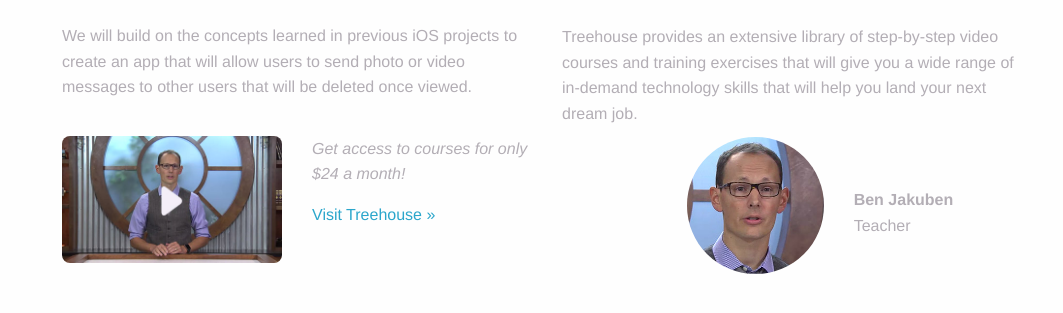
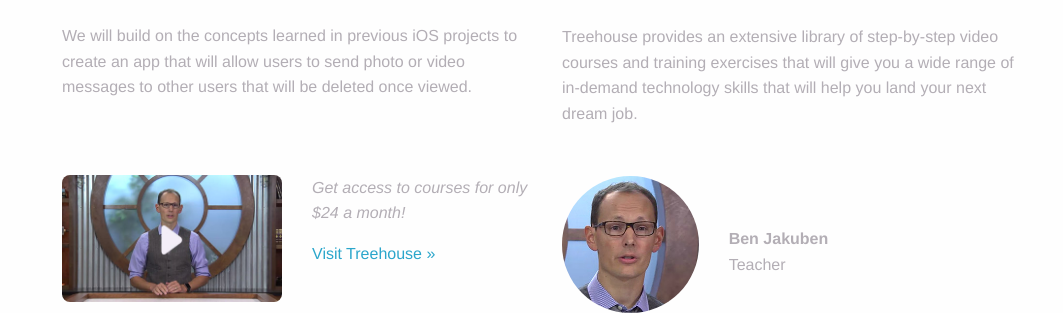
Before and after one commit to KonPed/website-ribbit-foundation, a plain HTML site: page index.html in a window 1280 px wide. Shown: the part 2154-2467 px from the top of the page, without its empty margins (93-1156 px from the left). Before the commit the page ends 2428 px from the top, so only its background shows below. Drawn offline with Linux system fonts and the light colour scheme.

Commit message:
correction in the last column, offseting in med but not in lg devices

```diff
--- a/css/app.css
+++ b/css/app.css
@@ -203,6 +203,10 @@ input.phone-txt {
   margin: -10px 0 6px;
 }
 
+.th-copy {
+  margin-bottom: 55px;
+}
+
 .ben-img {
   width: 140px;
   border-radius: 50%;
--- a/index.html
+++ b/index.html
@@ -119,7 +119,7 @@
         Treehouse provides an extensive library of step-by-step video courses and training exercises that will give you a wide range of in-demand technology skills that will help you land your next dream job.
       </p>
       <div class="row hide-for-small-only">
-        <div class="columns large-4 medium-3 medium-offset-3">
+        <div class="columns large-4 large-offset-0 medium-3 medium-offset-3">
           <img class="ben-img" src="img/thumb_ben.jpg" alt="Ben">
         </div>
         <div class="columns large-4 medium-3 float-left">
```
